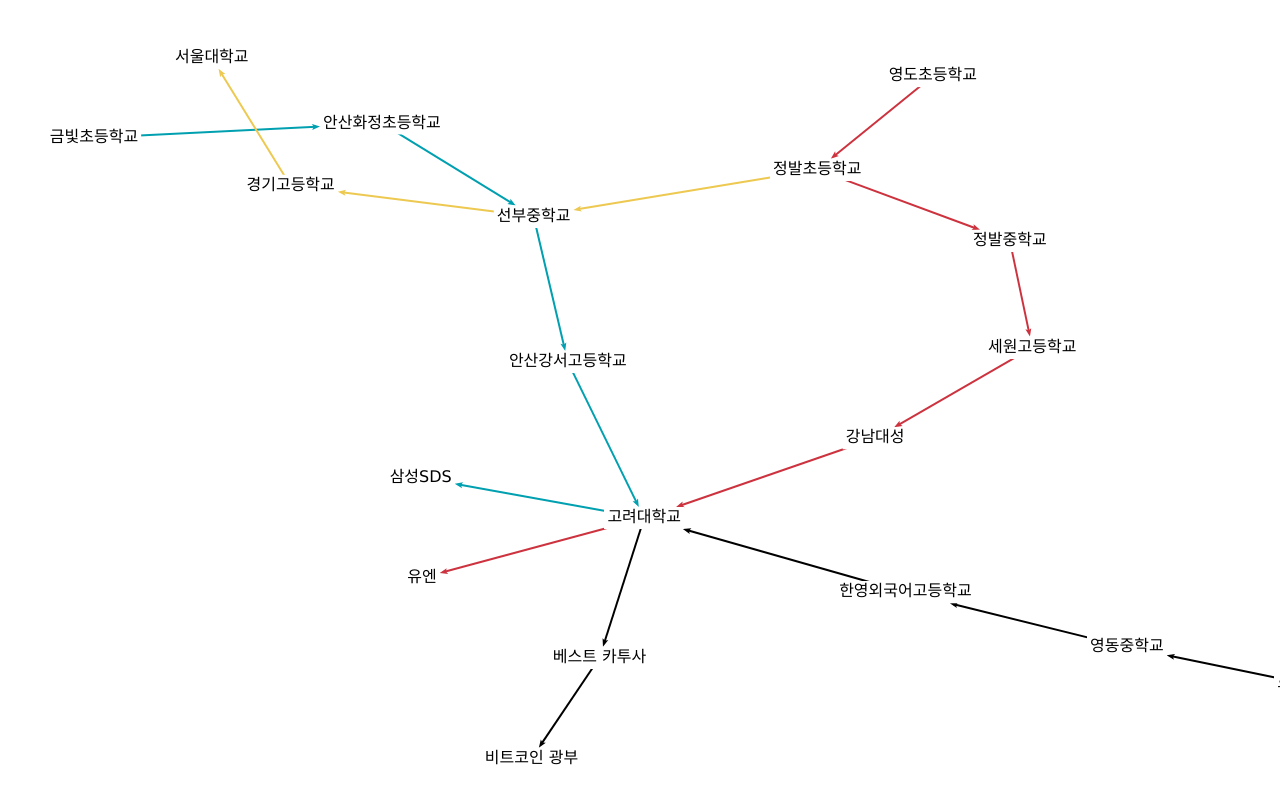
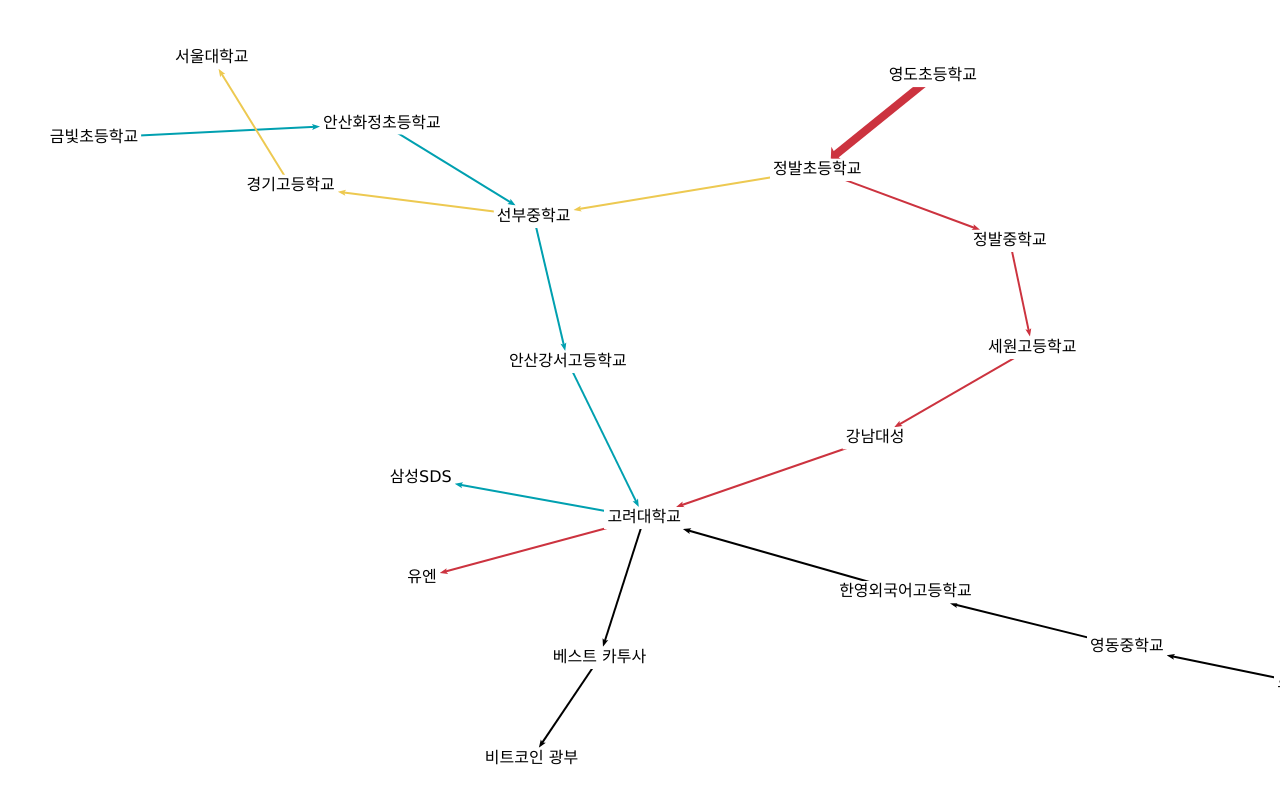
Before and after one commit to deepseafishing/firstflask, a website: page springy-master/demo-json.html in a window 1280 px wide. Shown: the top 804 px of the page. Drawn offline with nearby package versions, Linux system fonts and the light colour scheme.

Commit message:
plus weight

```diff
--- a/springy-master/demo-json.html
+++ b/springy-master/demo-json.html
@@ -33,7 +33,7 @@
     "삼성SDS"
   ],
   "edges": [
-    ["영도초등학교", "정발초등학교", {color: '#CC333F'}],
+    ["영도초등학교", "정발초등학교", {color: '#CC333F', weight: 4.0}],
     ["정발초등학교", "정발중학교", {color: '#CC333F'}],
     ["정발중학교", "세원고등학교", {color: '#CC333F'}],
     ["세원고등학교", "강남대성", {color: '#CC333F'}],
```
